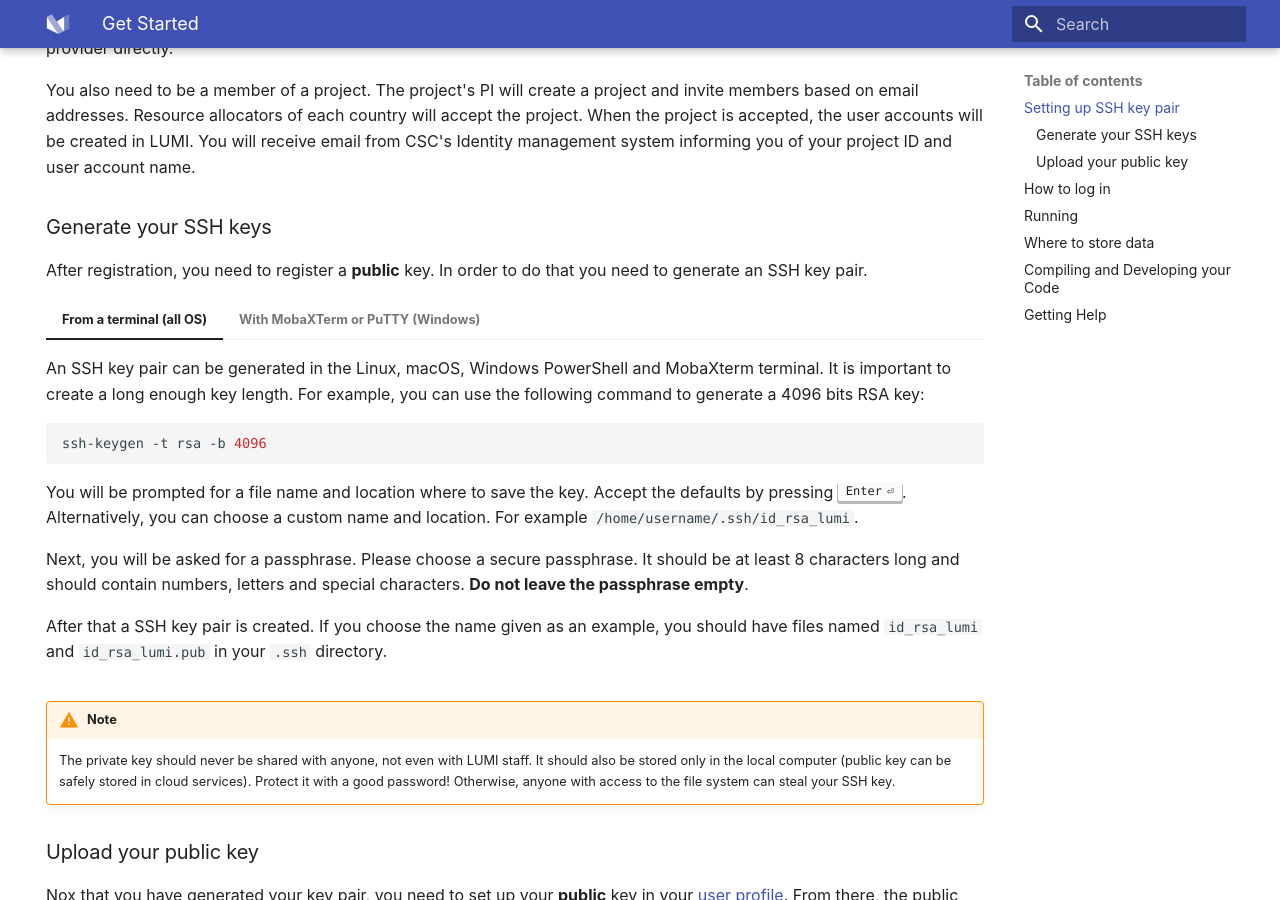
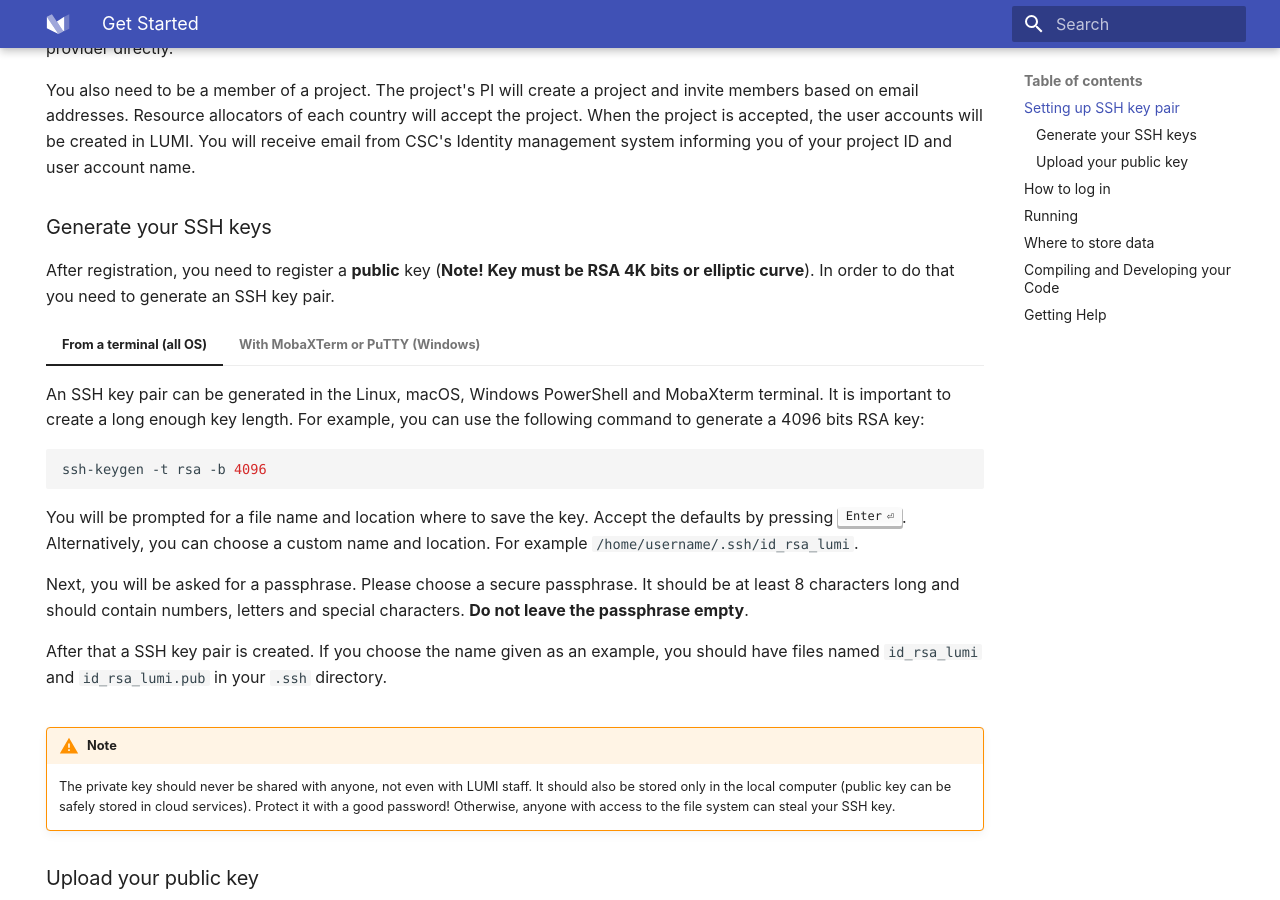
Before and after one commit to Lumi-supercomputer/lumi-userguide, an MkDocs documentation site: the page built from docs/firststeps/getstarted.md, in a window 1280 px wide and 900 px high, scrolled down 1214 px. Built offline with MkDocs 1.6.1 and Material for MkDocs 9.7.7, drawn with Linux system fonts in a browser that asks for light colours.

Commit message:
making more clear what type of key is required

```diff
--- a/docs/firststeps/getstarted.md
+++ b/docs/firststeps/getstarted.md
@@ -49,7 +49,8 @@ informing you of your project ID and user account name.
 
 ### Generate your SSH keys
 
-After registration, you need to register a **public** key. In order to do that
+After registration, you need to register a **public** key (**Note! Key must be RSA
+4K bits or elliptic curve**). In order to do that
 you need to generate an SSH key pair.
 
 === "From a terminal (all OS)"
```
